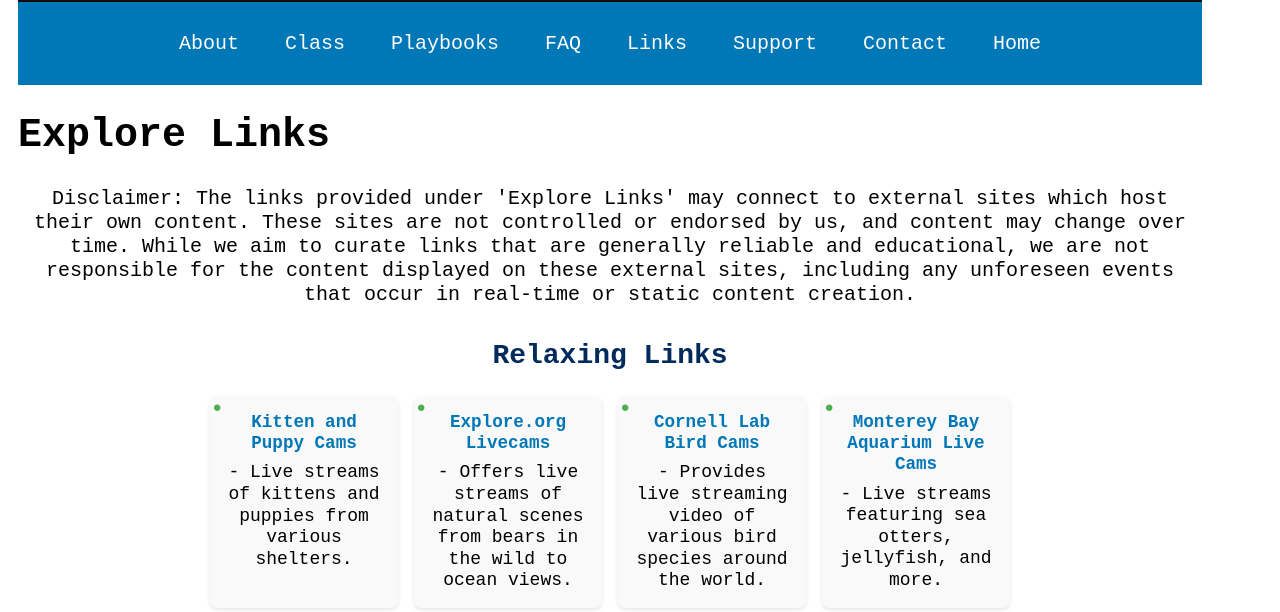
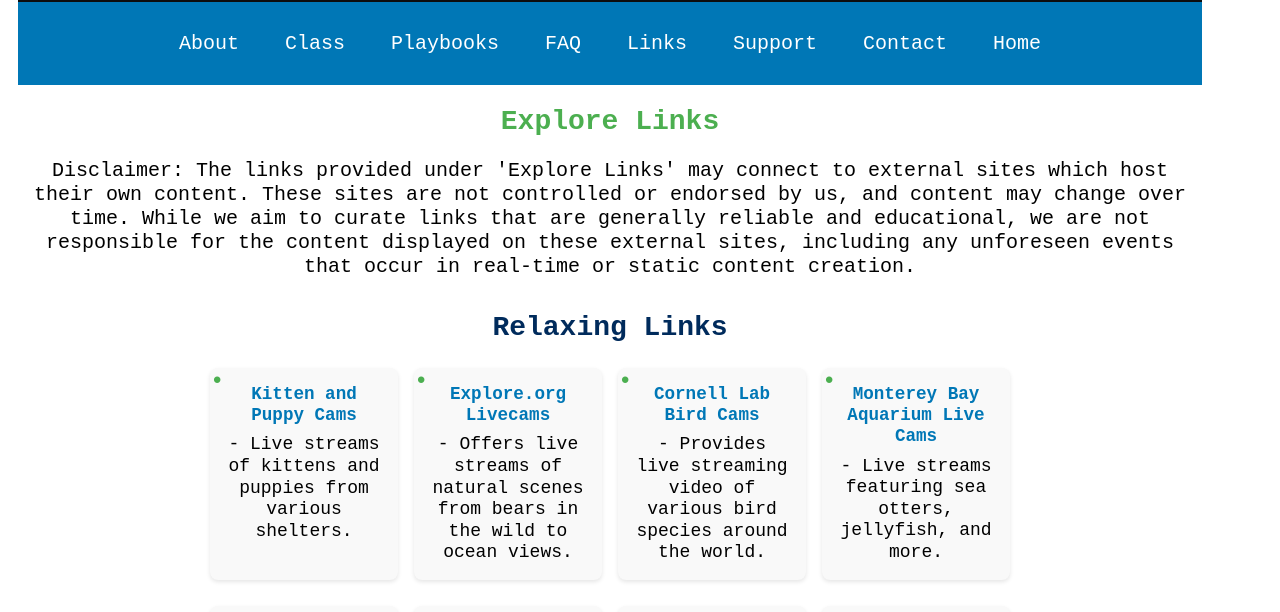
Before and after one commit to taichi800/taichi800.github.io, a plain HTML site: page links/index.html in a window 1280 px wide. Shown: the part 160-772 px from the top of the page. Drawn offline with Linux system fonts and the light colour scheme; files whose address does not match are found by name.

Commit message:
Update styles.css

```diff
--- a/links/styles.css
+++ b/links/styles.css
@@ -115,6 +115,14 @@ font-family: monospace, sans-serif;
 }
 
 /* Section Headings */
+h1 {
+    font-size: 28px;
+    color: #4CAF50; /* Distinct green for section headings */
+    margin-top: 20px;
+    margin-bottom: 10px;
+    text-align: center; /* Center-align section headings for consistency */
+}
+
 main h2 {
     font-size: 28px;
     color: #4CAF50; /* Distinct green for section headings */
```
